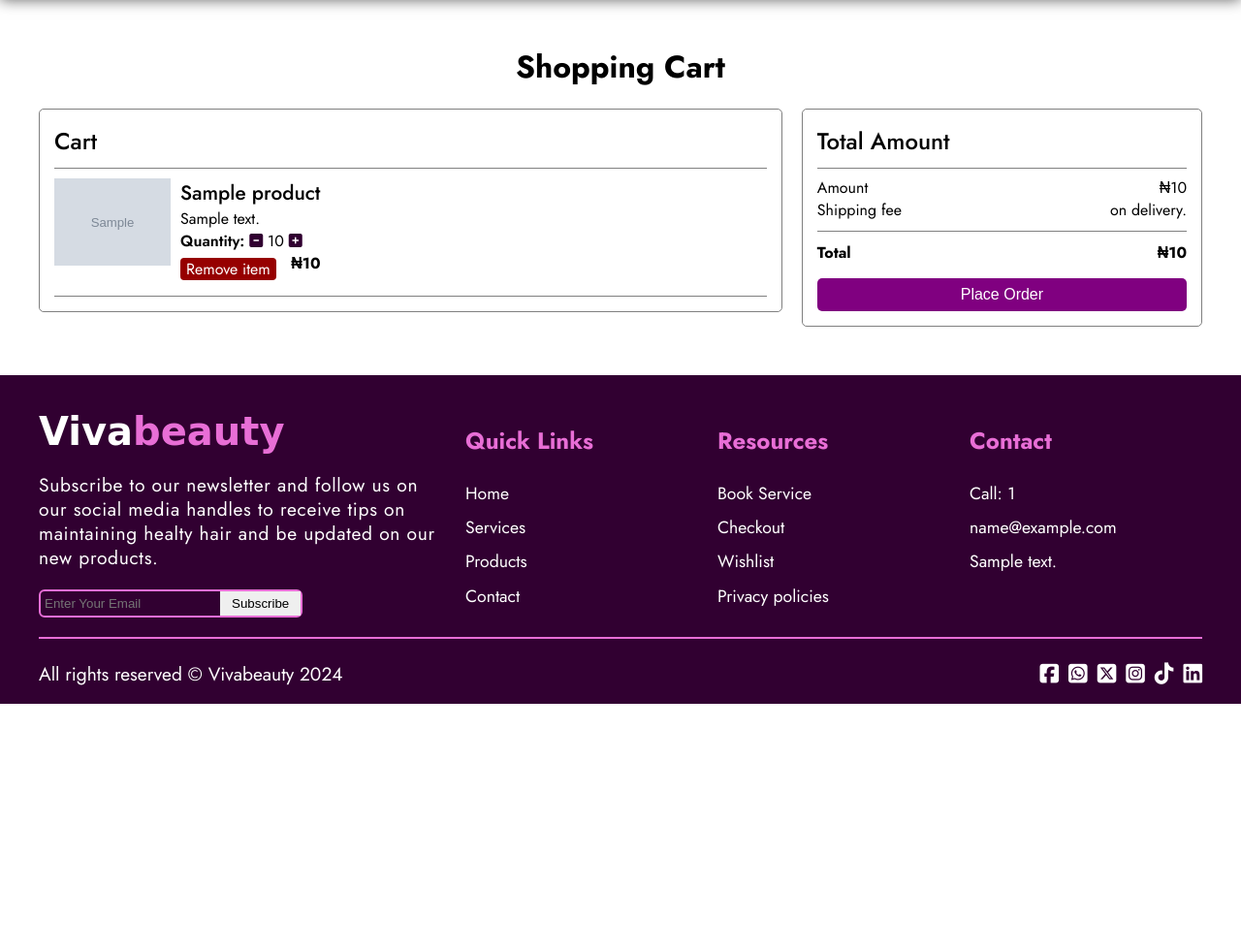
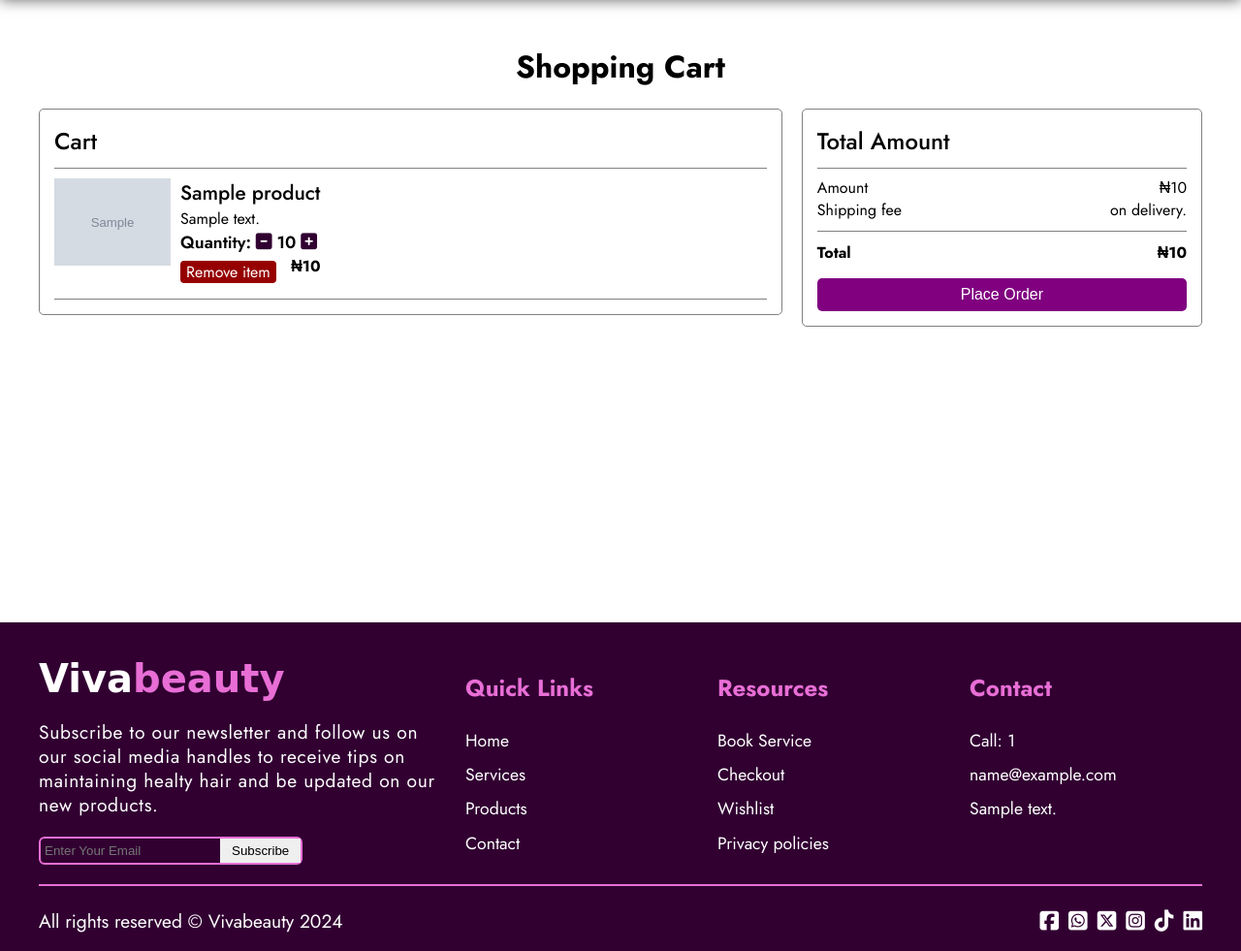
Before and after one commit to Judechuks/vivabeauty, a Django app: template app/templates/app/add_to_cart.html in a window 1280 px wide. Shown: the part 54-1035 px from the top of the page at 97% size. Before the commit the page ends 780 px from the top, so only its background shows below. Run offline with Django 5.2, Linux system fonts and the light colour scheme; the template is opened without the code that fills it: most values are stand-ins (such as "Sample title", 1, 10 or a date in 2020); grey boxes marked "Sample" are stand-in pictures; some web fonts are replaced.

Commit message:
plus and minus cart button and empty cart styles

```diff
--- a/app/static/app/css/cart.css
+++ b/app/static/app/css/cart.css
@@ -1,4 +1,5 @@
 .shopping-cart {
+  min-height: 60vh;
   display: flex;
   align-items: start;
   margin-top: 20px;
@@ -54,8 +55,15 @@
   cursor: pointer;
   padding: 0 6px;
 }
-.quantity-container label {
+.quantity-container label,
+.quantity-container #quantity {
   font-weight: 600;
+  font-size: 1.1rem;
+}
+.quantity-container .fa-plus-square,
+.quantity-container .fa-minus-square {
+  font-size: 1.2rem;
+  cursor: pointer;
 }
 .card .remove-btn-container,
 .column-2 .list-item {
@@ -86,6 +94,14 @@
   background-color: var(--dark-purple-clr);
 }
 
+/*===== Empty Cart =====*/
+.empty-cart {
+  width: 100%;
+}
+.empty-cart h3 {
+  border: none;
+}
+
 /*===== Responsiveness =====*/
 @media screen and (max-width: 830px) {
   .shopping-cart {
@@ -102,14 +118,3 @@
     flex-direction: column;
   }
 }
-
-/*
-.product-list .card i {
-  font-size: 1.2rem;
-  cursor: pointer;
-  transition: var(--transition-duration);
-}
-.product-list .card i:hover {
-  color: red;
-}
-*/
```
